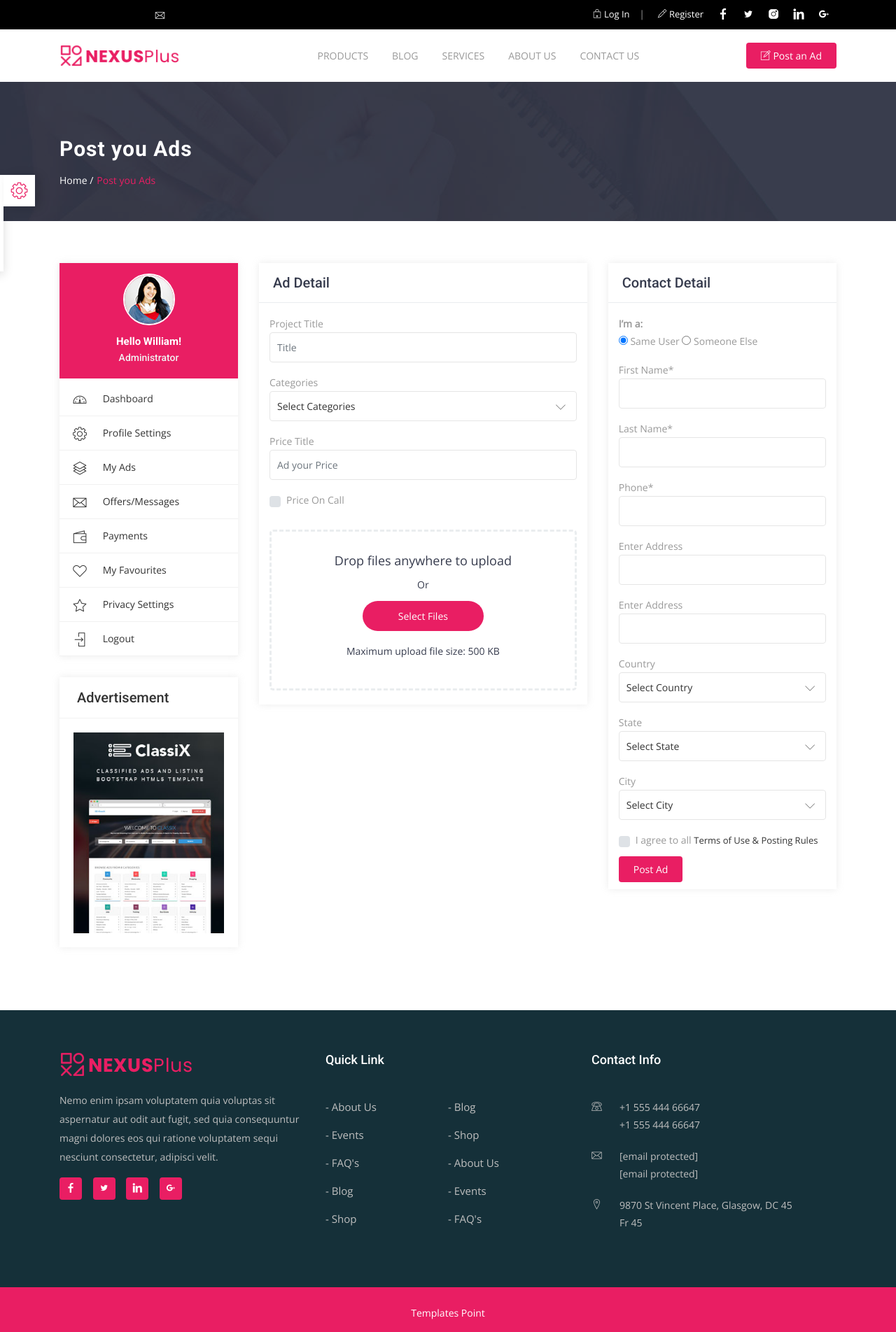
After one commit to muhammadaminusmonov/nexus-plus, a Django app: page /products/product_add in a window 1280 px wide. The commit adds this page. Shown: the whole page at 70% size. Run offline with Django 5.2, Linux system fonts and the light colour scheme; some libraries are stand-ins or nearby versions; some web fonts are replaced.

Commit message:
mages modified & links fixed

```diff
--- a/scr/main/urls.py
+++ b/scr/main/urls.py
@@ -1,11 +1,9 @@
 from django.urls import path
-from .views import home_page, about_page, services_page, packages_page, faq_page, contact_page
+from .views import home_page, about_page, services_page, contact_page
 
 urlpatterns = [
     path('', home_page, name='home'),
     path('about/', about_page, name='about'),
     path('services/', services_page, name='services'),
-    path('packages/', packages_page, name='packages'),
-    path('faq/', faq_page, name='faq'),
     path('contact/', contact_page, name='contact'),
 ]
--- a/scr/nexus/settings.py
+++ b/scr/nexus/settings.py
@@ -167,6 +167,7 @@ STATICFILES_DIRS = [
 
 MEDIA_URL = 'images/'
 MEDIA_ROOT = os.path.join(BASE_DIR, 'images')
+
 # Default primary key field type
 # https://docs.djangoproject.com/en/5.1/ref/settings/#default-auto-field
 
--- a/scr/product/urls.py
+++ b/scr/product/urls.py
@@ -1,7 +1,8 @@
 from django.urls import path
-from .views import product_list, product_detail
+from .views import product_list, product_detail, product_add
 
 urlpatterns = [
     path("", product_list, name="products"),
-    path('<int:pk>/<slug:slug>', product_detail, name="product_detail")
+    path('<int:pk>/<slug:slug>', product_detail, name="product_detail"),
+    path('product_add', product_add, name='product_add'),
 ]
--- a/scr/product/views.py
+++ b/scr/product/views.py
@@ -57,3 +57,7 @@ def product_detail(request, pk, slug=None):
         "products_by_seller": products_by_seller,
     }
     return render(request, 'product_detail.html', ctx)
+
+def product_add(request):
+    ctx = {}
+    return render(request, 'product_add.html', ctx)
--- a/scr/templates/base.html
+++ b/scr/templates/base.html
@@ -53,7 +53,7 @@
                     </div>
                     <div class="header-top-right float-right">
                         {% if user.is_authenticated %}
-                        <a href class="header-top-button"><i class="lni-lock"></i>{{ user.firstname }}</a> |
+                        <a href class="header-top-button"><i class="lni-lock"></i> {{ user }}</a> |
                         <a href="{% url 'logout' %}" class="header-top-button"><i class="lni-logout"></i> Log Out</a>
                         {% else %}
                         <a href="{% url 'login'%}" class="header-top-button"><i class="lni-lock"></i> Log In</a> |
@@ -82,32 +82,24 @@
             </div>
             <div class="collapse navbar-collapse" id="main-navbar">
                 <ul class="navbar-nav mr-auto w-100 justify-content-center">
-                    <li class="nav-item active">
-                        <a class="nav-link" href="{% url 'home' %}">
-                            Home
-                        </a>
-                    </li>
                     <li class="nav-item">
                         <a class="nav-link" href="{% url 'products' %}">
                             Products
                         </a>
                     </li>
-                    <li class="nav-item dropdown">
-                        <a aria-expanded="false" aria-haspopup="true" class="nav-link dropdown-toggle"
-                           data-toggle="dropdown"
-                           href="#">
-                            Pages
-                        </a>
-                        <div class="dropdown-menu">
-                            <a class="dropdown-item" href="{% url 'about' %}">About Us</a>
-                            <a class="dropdown-item" href="{% url 'services' %}">Services</a>
-                            <a class="dropdown-item" href="{% url 'packages' %}">Packages</a>
-                            <a class="dropdown-item" href="{% url 'faq' %}">FAQ</a>
-                        </div>
-                    </li>
                     <li class="nav-item">
                         <a class="nav-link" href="{% url 'blogs' %}">
                             Blog
+                        </a>
+                    </li>
+                    <li class="nav-item">
+                        <a class="nav-link" href="{% url 'services' %}">
+                            Services
+                        </a>
+                    </li>
+                    <li class="nav-item">
+                        <a class="nav-link" href="{% url 'about' %}">
+                            About Us
                         </a>
                     </li>
                     <li class="nav-item">
@@ -117,34 +109,33 @@
                     </li>
                 </ul>
                 <div class="post-btn">
-                    <a class="btn btn-common" href="#"><i class="lni-pencil-alt"></i> Post an Ad</a>
+                    {% if user.is_authenticated %}
+                        <a class="btn btn-common" href="{% url 'product_add' %}"><i class="lni-pencil-alt"></i> Post an Ad</a>
+                    {% else %}
+                        <a class="btn btn-common" href="{% url 'login'  %}?url=product_add"><i class="lni-pencil-alt"></i> Post an Ad</a>
+                    {% endif %}
                 </div>
             </div>
         </div>
 
         <ul class="mobile-menu">
             <li>
-                <a class="active" href="{% url 'home' %}">
-                    Home
-                </a>
+                <a class="active" href="{% url 'home' %}">Home</a>
             </li>
             <li>
                 <a href="{% url 'products' %}">Products</a>
             </li>
             <li>
-                <a href="#">Pages</a>
-                <ul class="dropdown">
-                    <li><a href="about.html">About Us</a></li>
-                    <li><a href="services.html">Services</a></li>
-                    <li><a href="pricing.html">Packages</a></li>
-                    <li><a href="faq.html">FAQ</a></li>
-                </ul>
+                <a href="{% url 'services' %}">Services</a>
             </li>
             <li>
                 <a href="{% url 'blogs' %}">Blog</a>
             </li>
             <li>
-                <a href="#">Contact Us</a>
+                <a href="{% url 'about' %}">About Us</a>
+            </li>
+            <li>
+                <a href="{% url 'contact' %}">Contact Us</a>
             </li>
         </ul>
 
--- /dev/null
+++ b/scr/templates/product_add.html
@@ -0,0 +1,252 @@
+{% extends 'base.html' %}
+
+
+{% block banner %}
+
+<div class="page-header" style="background: url(../../static/img/banner1.jpg);">
+    <div class="container">
+        <div class="row">
+            <div class="col-md-12">
+                <div class="breadcrumb-wrapper">
+                    <h2 class="product-title">Post you Ads</h2>
+                    <ol class="breadcrumb">
+                        <li><a href="#">Home /</a></li>
+                        <li class="current">Post you Ads</li>
+                    </ol>
+                </div>
+            </div>
+        </div>
+    </div>
+</div>
+
+{% endblock banner %}
+
+
+{% block content %}
+
+<div id="content" class="section-padding">
+    <div class="container">
+        <div class="row">
+            <div class="col-sm-12 col-md-4 col-lg-3 page-sidebar">
+                <aside>
+                    <div class="sidebar-box">
+                        <div class="user">
+                            <figure>
+                                <a href="#"><img src="assets/img/author/img1.jpg" alt=""></a>
+                            </figure>
+                            <div class="usercontent">
+                                <h3>Hello William!</h3>
+                                <h4>Administrator</h4>
+                            </div>
+                        </div>
+                        <nav class="navdashboard">
+                            <ul>
+                                <li>
+                                    <a href="dashboard.html">
+                                        <i class="lni-dashboard"></i>
+                                        <span>Dashboard</span>
+                                    </a>
+                                </li>
+                                <li>
+                                    <a href="account-profile-setting.html">
+                                        <i class="lni-cog"></i>
+                                        <span>Profile Settings</span>
+                                    </a>
+                                </li>
+                                <li>
+                                    <a href="account-myads.html">
+                                        <i class="lni-layers"></i>
+                                        <span>My Ads</span>
+                                    </a>
+                                </li>
+                                <li>
+                                    <a href="#">
+                                        <i class="lni-envelope"></i>
+                                        <span>Offers/Messages</span>
+                                    </a>
+                                </li>
+                                <li>
+                                    <a href="payments.html">
+                                        <i class="lni-wallet"></i>
+                                        <span>Payments</span>
+                                    </a>
+                                </li>
+                                <li>
+                                    <a href="account-favourite-ads.html">
+                                        <i class="lni-heart"></i>
+                                        <span>My Favourites</span>
+                                    </a>
+                                </li>
+                                <li>
+                                    <a href="account-profile-setting.html">
+                                        <i class="lni-star"></i>
+                                        <span>Privacy Settings</span>
+                                    </a>
+                                </li>
+                                <li>
+                                    <a href="#">
+                                        <i class="lni-enter"></i>
+                                        <span>Logout</span>
+                                    </a>
+                                </li>
+                            </ul>
+                        </nav>
+                    </div>
+                    <div class="widget">
+                        <h4 class="widget-title">Advertisement</h4>
+                        <div class="add-box">
+                            <img class="img-fluid" src="assets/img/img1.jpg" alt="">
+                        </div>
+                    </div>
+                </aside>
+            </div>
+            <div class="col-sm-12 col-md-8 col-lg-9">
+                <div class="row page-content">
+                    <div class="col-xs-12 col-sm-12 col-md-12 col-lg-7">
+                        <div class="inner-box">
+                            <div class="dashboard-box">
+                                <h2 class="dashbord-title">Ad Detail</h2>
+                            </div>
+                            <div class="dashboard-wrapper">
+                                <div class="form-group mb-3">
+                                    <label class="control-label">Project Title</label>
+                                    <input class="form-control input-md" name="Title" placeholder="Title" type="text">
+                                </div>
+                                <div class="form-group mb-3 tg-inputwithicon">
+                                    <label class="control-label">Categories</label>
+                                    <div class="tg-select form-control">
+                                        <select>
+                                            <option value="none">Select Categories</option>
+                                            <option value="none">Mobiles</option>
+                                            <option value="none">Electronics</option>
+                                            <option value="none">Training</option>
+                                            <option value="none">Real Estate</option>
+                                            <option value="none">Services</option>
+                                            <option value="none">Training</option>
+                                            <option value="none">Vehicles</option>
+                                        </select>
+                                    </div>
+                                </div>
+                                <div class="form-group mb-3">
+                                    <label class="control-label">Price Title</label>
+                                    <input class="form-control input-md" name="price" placeholder="Ad your Price"
+                                           type="text">
+                                    <div class="tg-checkbox mt-3">
+                                        <div class="custom-control custom-checkbox">
+                                            <input type="checkbox" class="custom-control-input" id="tg-priceoncall">
+                                            <label class="custom-control-label" for="tg-priceoncall">Price On
+                                                Call</label>
+                                        </div>
+                                    </div>
+                                </div>
+                                <div class="form-group md-3">
+                                    <section id="editor">
+                                        <div id="summernote">
+                                        </div>
+                                    </section>
+                                </div>
+                                <label class="tg-fileuploadlabel" for="tg-photogallery">
+                                    <span>Drop files anywhere to upload</span>
+                                    <span>Or</span>
+                                    <span class="btn btn-common">Select Files</span>
+                                    <span>Maximum upload file size: 500 KB</span>
+                                    <input id="tg-photogallery" class="tg-fileinput" type="file" name="file">
+                                </label>
+                            </div>
+                        </div>
+                    </div>
+                    <div class="col-xs-12 col-sm-12 col-md-12 col-lg-5">
+                        <div class="inner-box">
+                            <div class="tg-contactdetail">
+                                <div class="dashboard-box">
+                                    <h2 class="dashbord-title">Contact Detail</h2>
+                                </div>
+                                <div class="dashboard-wrapper">
+                                    <div class="form-group mb-3">
+                                        <strong>I’m a:</strong>
+                                        <div class="tg-selectgroup">
+<span class="tg-radio">
+<input id="tg-sameuser" type="radio" name="usertype" value="same user" checked="">
+<label for="tg-sameuser">Same User</label>
+</span>
+                                            <span class="tg-radio">
+<input id="tg-someoneelse" type="radio" name="usertype" value="someone else">
+<label for="tg-someoneelse">Someone Else</label>
+</span>
+                                        </div>
+                                    </div>
+                                    <div class="form-group mb-3">
+                                        <label class="control-label">First Name*</label>
+                                        <input class="form-control input-md" name="name" type="text">
+                                    </div>
+                                    <div class="form-group mb-3">
+                                        <label class="control-label">Last Name*</label>
+                                        <input class="form-control input-md" name="name" type="text">
+                                    </div>
+                                    <div class="form-group mb-3">
+                                        <label class="control-label">Phone*</label>
+                                        <input class="form-control input-md" name="phone" type="text">
+                                    </div>
+                                    <div class="form-group mb-3">
+                                        <label class="control-label">Enter Address</label>
+                                        <input class="form-control input-md" name="address" type="text">
+                                    </div>
+                                    <div class="form-group mb-3">
+                                        <label class="control-label">Enter Address</label>
+                                        <input class="form-control input-md" name="address" type="text">
+                                    </div>
+                                    <div class="form-group mb-3 tg-inputwithicon">
+                                        <label class="control-label">Country</label>
+                                        <div class="tg-select form-control">
+                                            <select>
+                                                <option value="none">Select Country</option>
+                                                <option value="none">Country 1</option>
+                                                <option value="none">Country 2</option>
+                                                <option value="none">Country 3</option>
+                                                <option value="none">Country 4</option>
+                                                <option value="none">Country 5</option>
+                                                <option value="none">Country 6</option>
+                                            </select>
+                                        </div>
+                                    </div>
+                                    <div class="form-group mb-3 tg-inputwithicon">
+                                        <label class="control-label">State</label>
+                                        <div class="tg-select form-control">
+                                            <select>
+                                                <option value="none">Select State</option>
+                                                <option value="none">Select State</option>
+                                                <option value="none">Select State</option>
+                                            </select>
+                                        </div>
+                                    </div>
+                                    <div class="form-group mb-3 tg-inputwithicon">
+                                        <label class="control-label">City</label>
+                                        <div class="tg-select form-control">
+                                            <select>
+                                                <option value="none">Select City</option>
+                                                <option value="none">Select City</option>
+                                                <option value="none">Select City</option>
+                                            </select>
+                                        </div>
+                                    </div>
+                                    <div class="tg-checkbox">
+                                        <div class="custom-control custom-checkbox">
+                                            <input type="checkbox" class="custom-control-input"
+                                                   id="tg-agreetermsandrules">
+                                            <label class="custom-control-label" for="tg-agreetermsandrules">I agree to
+                                                all <a href="javascript:void(0);">Terms of Use &amp; Posting
+                                                    Rules</a></label>
+                                        </div>
+                                    </div>
+                                    <button class="btn btn-common" type="button">Post Ad</button>
+                                </div>
+                            </div>
+                        </div>
+                    </div>
+                </div>
+            </div>
+        </div>
+    </div>
+</div>
+
+{% endblock content %}
```
Also changed, not shown: scr/main/views.py (+0 -8 lines), scr/templates/register.html (+12 -24 lines), scr/user/forms.py (+13 -29 lines), scr/user/views.py (+11 -5 lines).
